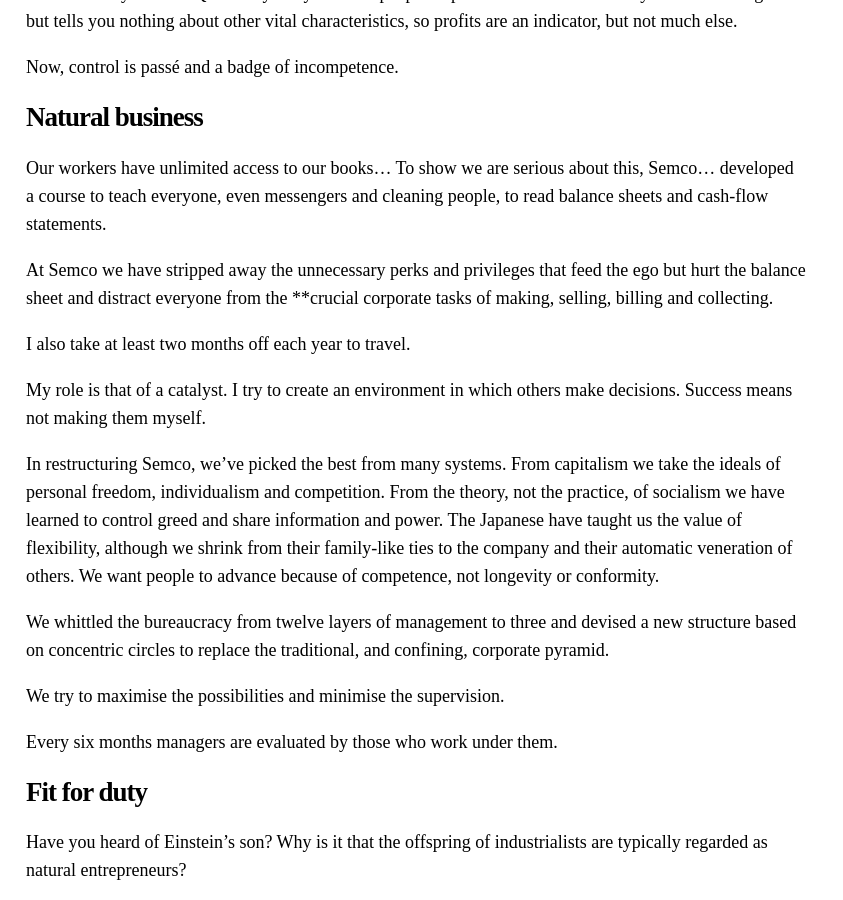
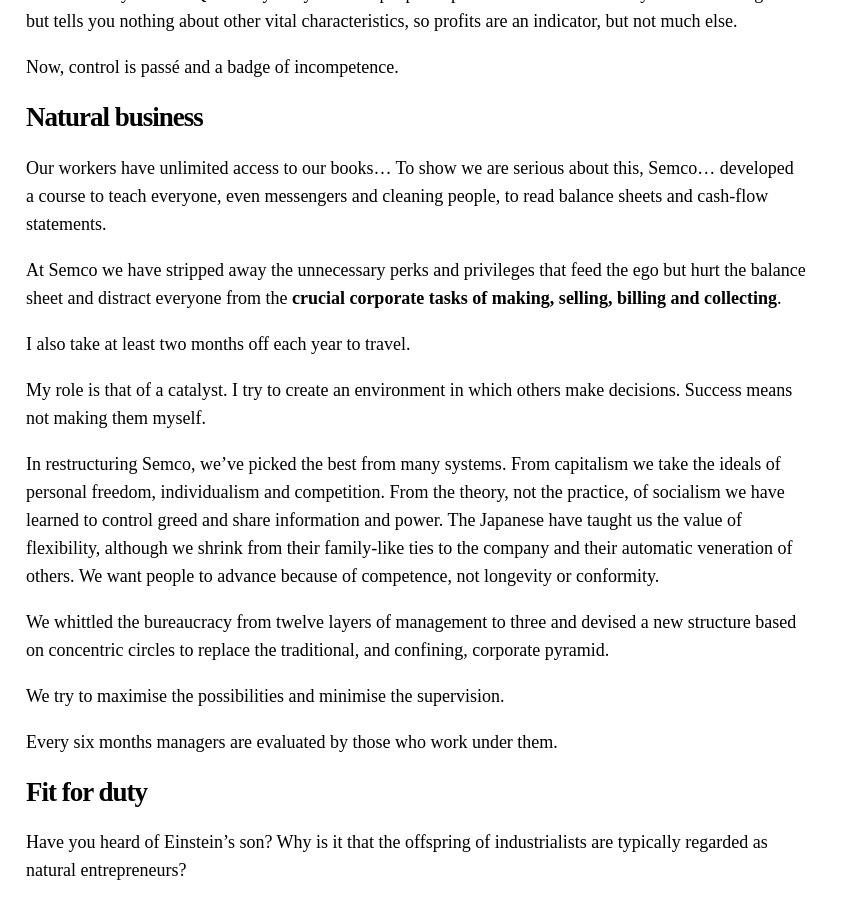
Before and after one commit to garethrees/garethrees.github.com, a Jekyll site: the page built from _posts/2019-06-15-book-notes-maverick.md, in a window 1280 px wide and 900 px high, scrolled down 872 px. Shown: the whole window, without its empty margins (0-843 px from the left). Built offline with Jekyll 4.4.1, drawn with Linux system fonts in a browser that asks for light colours.

Commit message:
Missed closing tag

```diff
--- a/_posts/2019-06-15-book-notes-maverick.md
+++ b/_posts/2019-06-15-book-notes-maverick.md
@@ -19,7 +19,7 @@
 
 Our workers have unlimited access to our books… To show we are serious about this, Semco… developed a course to teach everyone, even messengers and cleaning people, to read balance sheets and cash-flow statements.
 
-At Semco we have stripped away the unnecessary perks and privileges that feed the ego but hurt the balance sheet and distract everyone from the **crucial corporate tasks of making, selling, billing and collecting.
+At Semco we have stripped away the unnecessary perks and privileges that feed the ego but hurt the balance sheet and distract everyone from the **crucial corporate tasks of making, selling, billing and collecting**.
 
 I also take at least two months off each year to travel.
 
```
